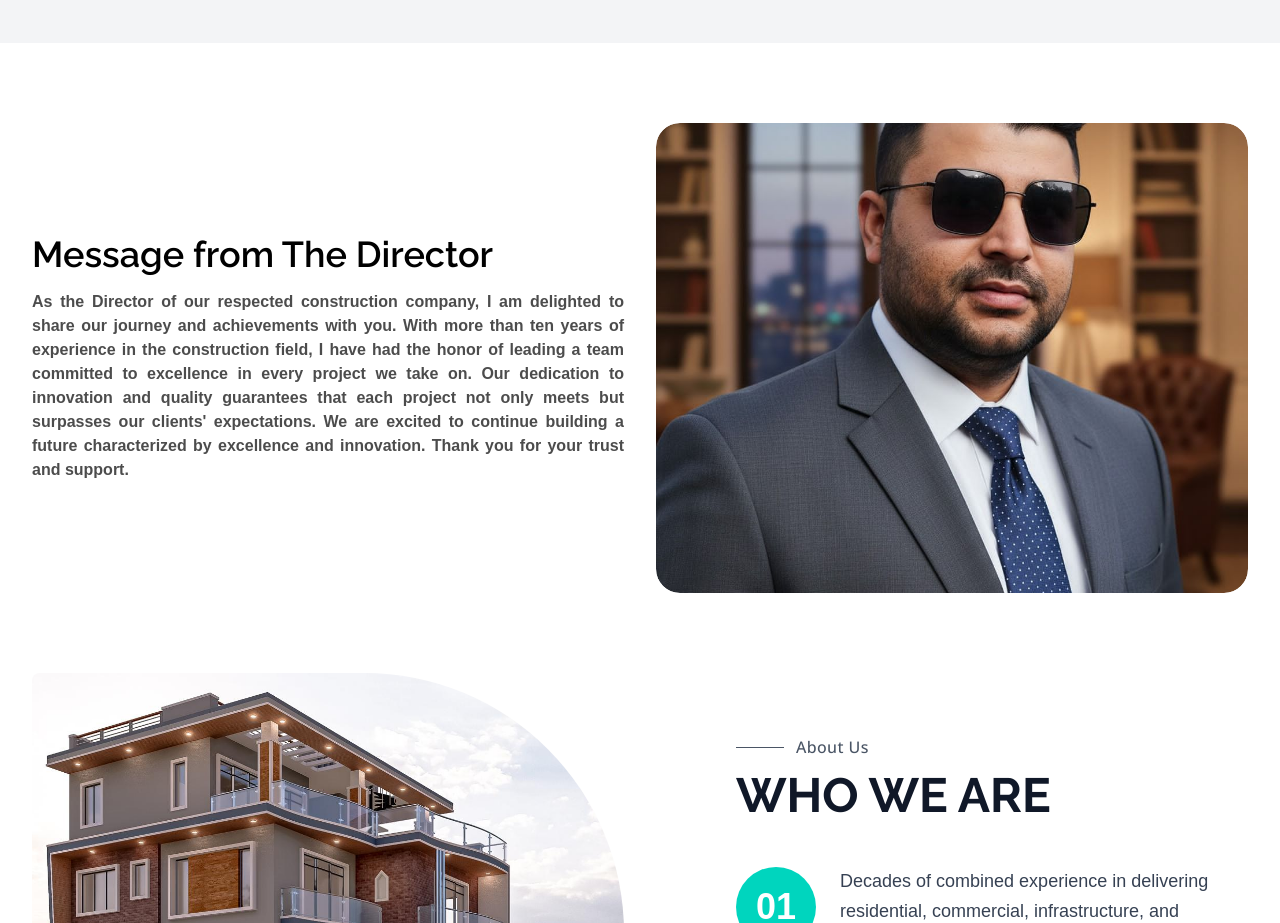
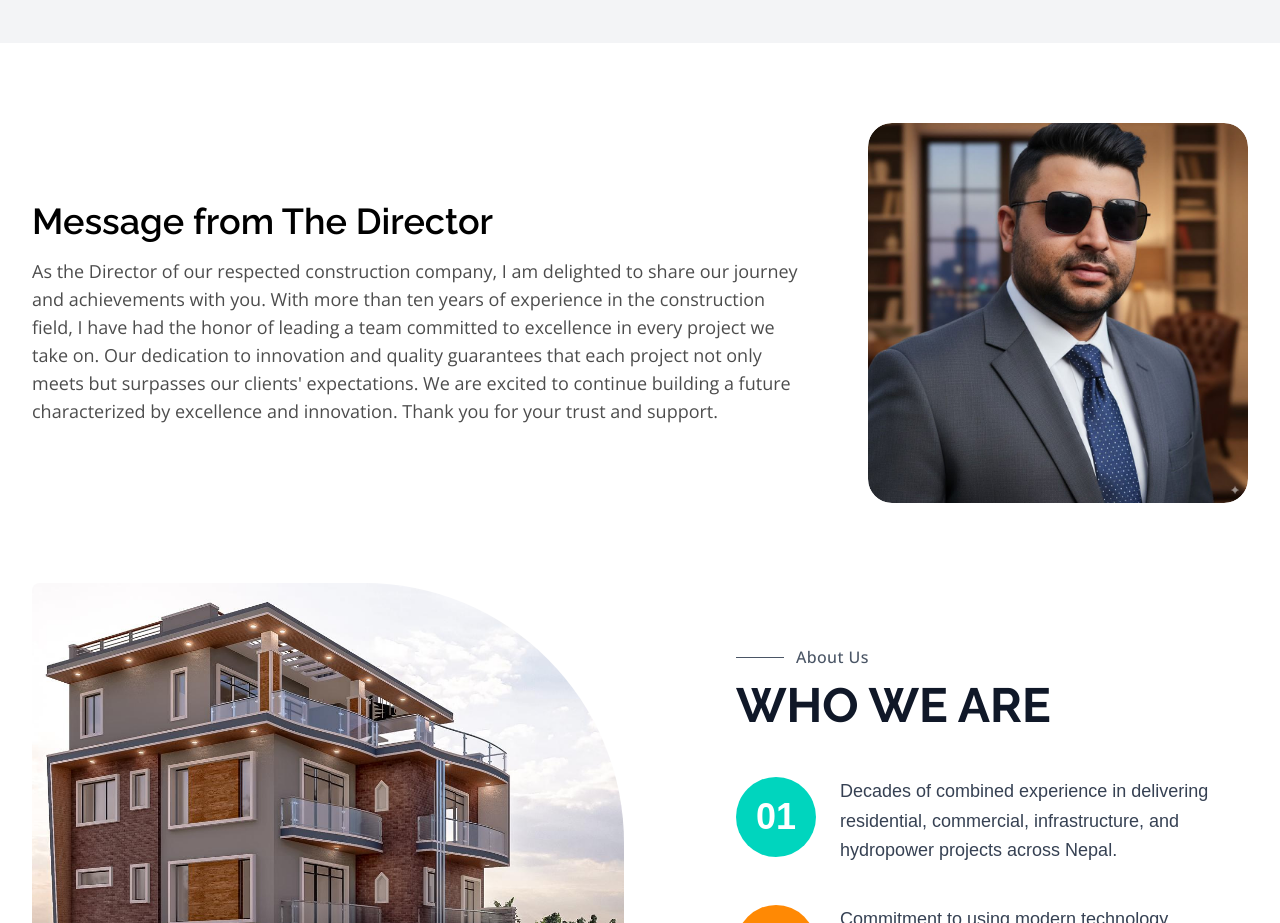
Before and after one commit to arvinpro/construction, a Next.js app: page /about in a window 1280 px wide. Shown: the part 2000-2923 px from the top of the page. Built offline with nearby package versions, Linux system fonts and the light colour scheme; a web font is replaced by a local one.

Commit message:
about changes

```diff
--- a/components/about/AboutUsSection.tsx
+++ b/components/about/AboutUsSection.tsx
@@ -1,5 +1,4 @@
 import Image from "next/image";
-import { ArrowUpRight } from "lucide-react";
 import Achivements from "./Achivements";
 import WearePage from "./WearePage";
 import { raleway, open } from "@/lib/font";
@@ -142,34 +141,70 @@ function AboutUsSection() {
         </div>
 
         {/*message from director*/}
-        <div className="flex flex-col lg:flex-row items-center gap-8 mt-10 md:mt-20">
-          <div className="w-full lg:w-1/2 space-y-4 order-2 lg:order-1">
+        <div className="mt-10 md:mt-20">
+          <div
+            className="
+      flex
+      flex-col
+      lg:flex-row
+      items-center
+      justify-center
+      gap-10
+      lg:gap-16
+    "
+          >
+            {/* TEXT SECTION */}
+            <div
+              className="
+        w-full
+        lg:flex-[2]
+        space-y-4
+        order-2 lg:order-1
+        max-w-none
+      "
+            >
               <h1
                 className={`text-2xl sm:text-3xl md:text-4xl font-semibold text-black ${raleway.className}`}
               >
                 Message from The Director
               </h1>
 
-            <p className="text-xs sm:text-base text-black/70 font-semibold text-justify">
+              <p className={`${open.className} text-sm sm:text-base md:text-lg text-black/70 text-justify"`}>
                 As the Director of our respected construction company, I am
                 delighted to share our journey and achievements with you. With
                 more than ten years of experience in the construction field, I
                 have had the honor of leading a team committed to excellence in
-              every project we take on. Our dedication to innovation and quality
-              guarantees that each project not only meets but surpasses our
-              clients' expectations. We are excited to continue building a
-              future characterized by excellence and innovation. Thank you for
-              your trust and support.
+                every project we take on. Our dedication to innovation and
+                quality guarantees that each project not only meets but
+                surpasses our clients' expectations. We are excited to continue
+                building a future characterized by excellence and innovation.
+                Thank you for your trust and support.
               </p>
             </div>
 
-          <div className="w-full lg:w-1/2 relative h-[330px] sm:h-[400px] md:h-[470px] overflow-hidden rounded-3xl order-1 lg:order-2">
+            {/* IMAGE SECTION */}
+            <div
+              className="
+        w-full
+        sm:w-4/5
+        md:w-2/3
+        lg:flex-[1]
+        xl:max-w-[380px]
+        order-1 lg:order-2
+        mx-auto lg:mx-0
+        lg:ml-auto
+        overflow-hidden
+        rounded-3xl
+      "
+            >
               <Image
                 src="/director.jpeg"
                 alt="Director"
-              fill
-              className="object-cover rounded-3xl"
+                width={1200}
+                height={1600}
+                className="w-full h-auto rounded-3xl"
               />
+            </div>
           </div>
         </div>
 
```
Lines whose indentation alone changed are shown as unchanged.
